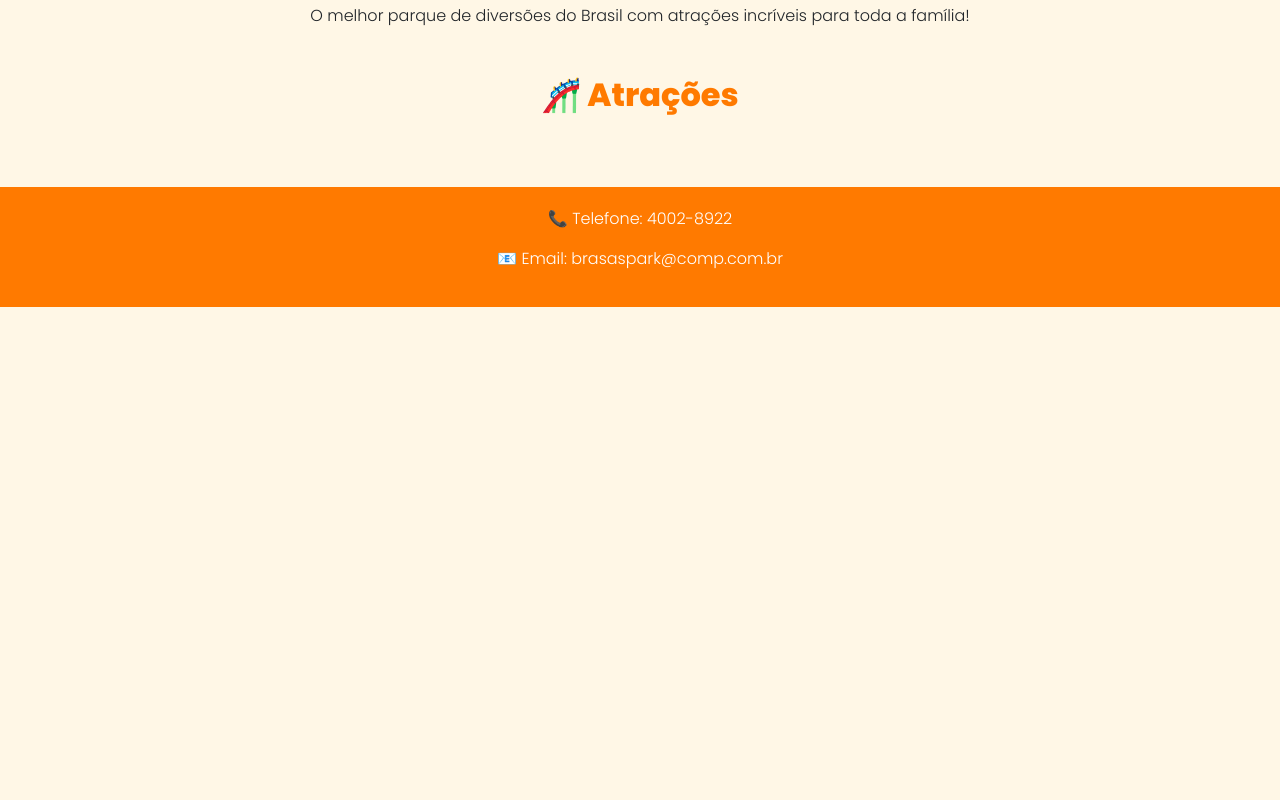
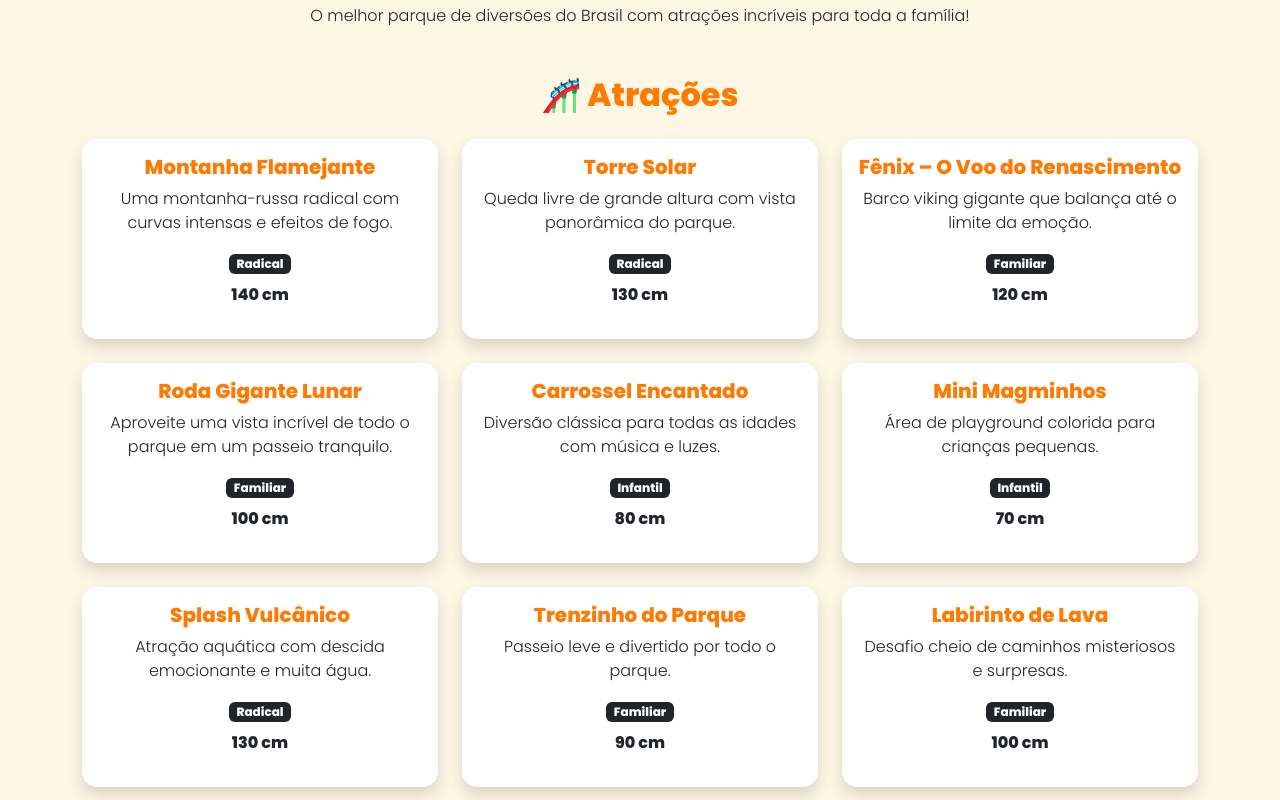
Before and after one commit to sarahsoareslacerda/BRASAPARK-TESTE-SARAH, a plain HTML site: page index.html in a window 1280 px wide. Shown: the part 900-1700 px from the top of the page. Before the commit the page ends 1207 px from the top, so only its background shows below. Drawn offline with nearby package versions, Linux system fonts and the light colour scheme.

Commit message:
Update index.html

```diff
--- a/index.html
+++ b/index.html
@@ -73,7 +73,7 @@
 <script src="https://cdn.jsdelivr.net/npm/bootstrap@5.3.3/dist/js/bootstrap.bundle.min.js"></script>
 
 <!-- JS -->
-<script src="js/main.js"></script>
+<script src="js/atracoes.js"></script>
 
 <script>
 function comprarIngresso() {
```
